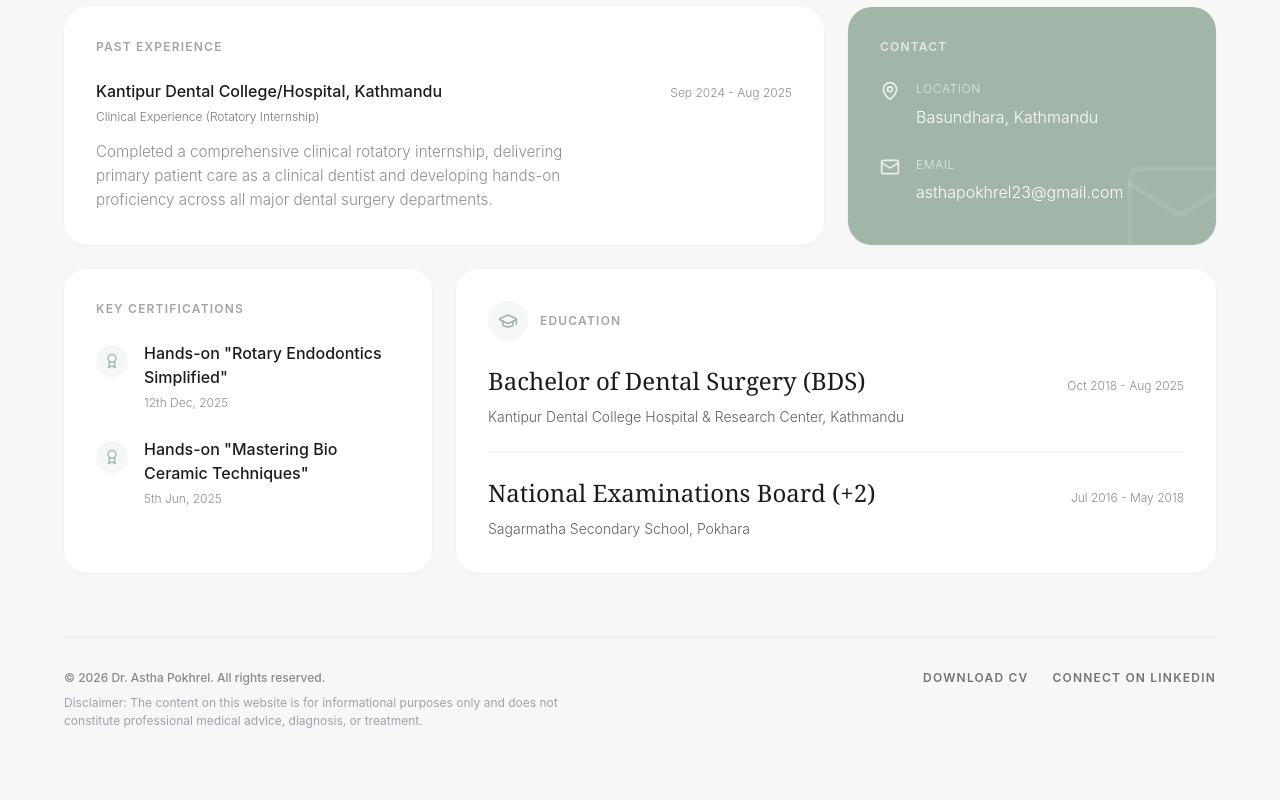
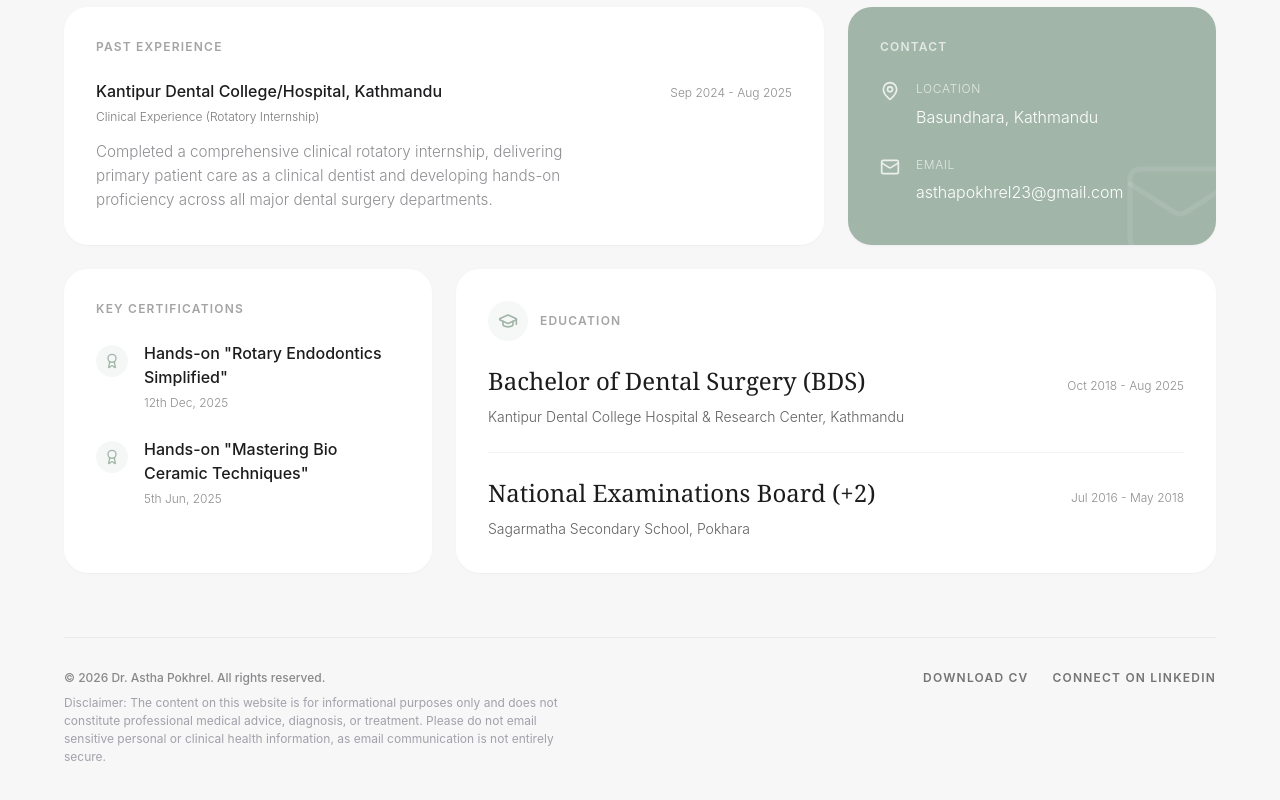
Before and after one commit to sakshamshrestha2/astha-web_v2.0, a React (Vite) app: page / in a window 1280 px wide. Shown: the part 680-1480 px from the top of the page. Built offline with nearby package versions, Linux system fonts and the light colour scheme; a web font is replaced by a local one.

Commit message:
docs: add security disclaimer to footer
Update the footer disclaimer to advise against sending sensitive clinical information via email.

```diff
--- a/src/App.tsx
+++ b/src/App.tsx
@@ -204,7 +204,7 @@ export default function App() {
             &copy; 2026 Dr. Astha Pokhrel. All rights reserved.
           </p>
           <p className="text-[0.75rem] text-[#A1A1AA] mt-2 max-w-lg">
-            Disclaimer: The content on this website is for informational purposes only and does not constitute professional medical advice, diagnosis, or treatment.
+            Disclaimer: The content on this website is for informational purposes only and does not constitute professional medical advice, diagnosis, or treatment. Please do not email sensitive personal or clinical health information, as email communication is not entirely secure.
           </p>
         </div>
         <div className="flex items-center justify-center gap-6 print-hide mt-2 sm:mt-0">
```
